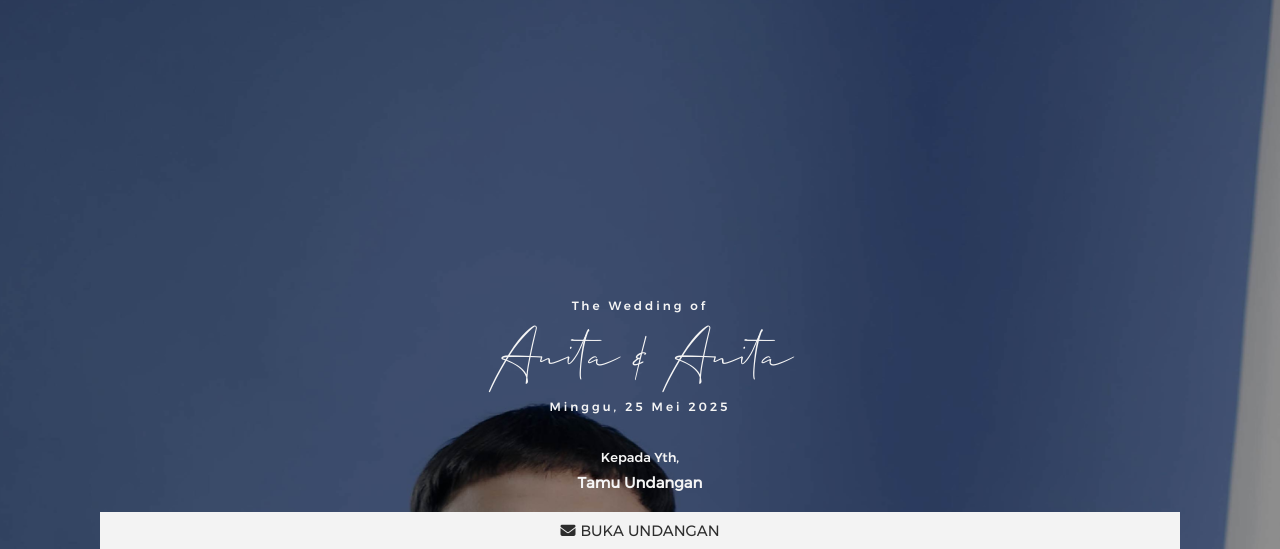
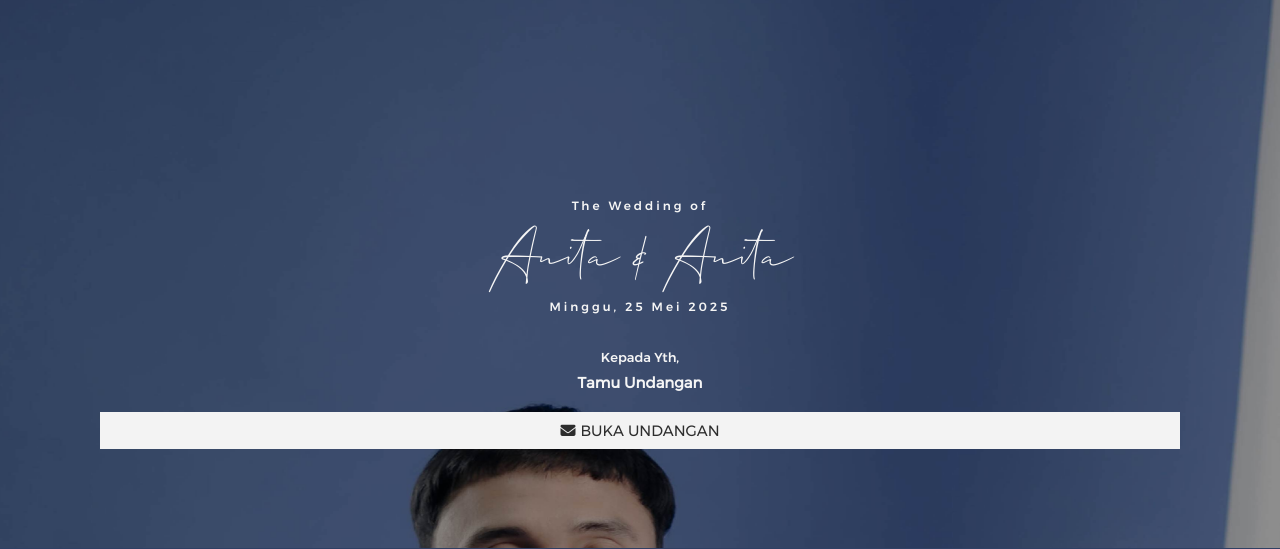
Before and after one commit to zndnnn/Anita, a PHP site: page / in a window 1280 px wide. Shown: the part 252-801 px from the top of the page. Run offline with PHP 8.4, Linux system fonts and the light colour scheme; some libraries are stand-ins or nearby versions.

Commit message:
Add files via upload

```diff
--- a/index.html
+++ b/index.html
@@ -16,7 +16,7 @@
 </head>
 
 <body>
-    <section class="sec1">
+  <section class="sec1">
 
 
     <div class="text1">
@@ -32,6 +32,7 @@
     <h1 class="font3">Tamu Undangan<span></span></h1>
 
     <a href="main.html" target="_self" class="tbl-biru"><i class="fa-solid fa-envelope"></i><p class="bukaundangan">BUKA UNDANGAN</p></a>
+    </section>
   </section>
 <script>
     const urlParams = new URLSearchParams(window.location.search);
--- a/style2.css
+++ b/style2.css
@@ -25,14 +25,11 @@ body {
     background-position-y: top;
 }
 
-.sec1 {
-    position: relative;
-}
 
 .text1 {
     color: whitesmoke;
     text-align: center;
-    margin-top: 550px;
+    margin-top: 450px;
 }
 
 .text2 {
```
